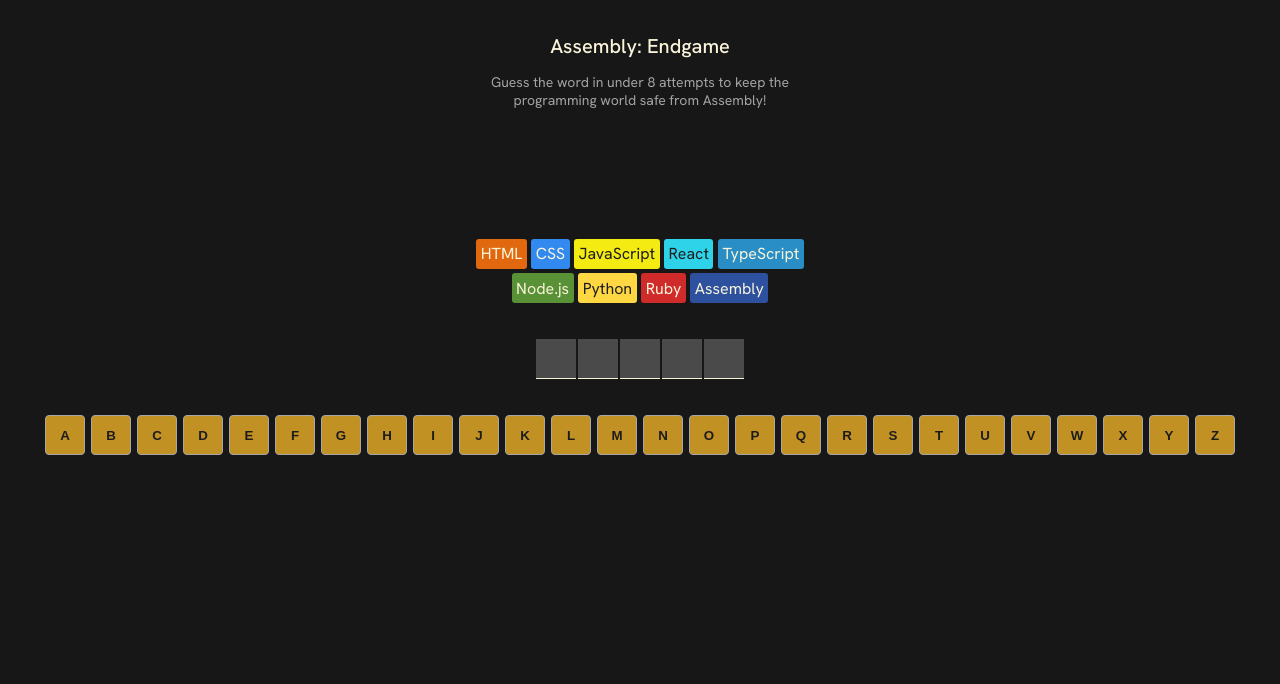
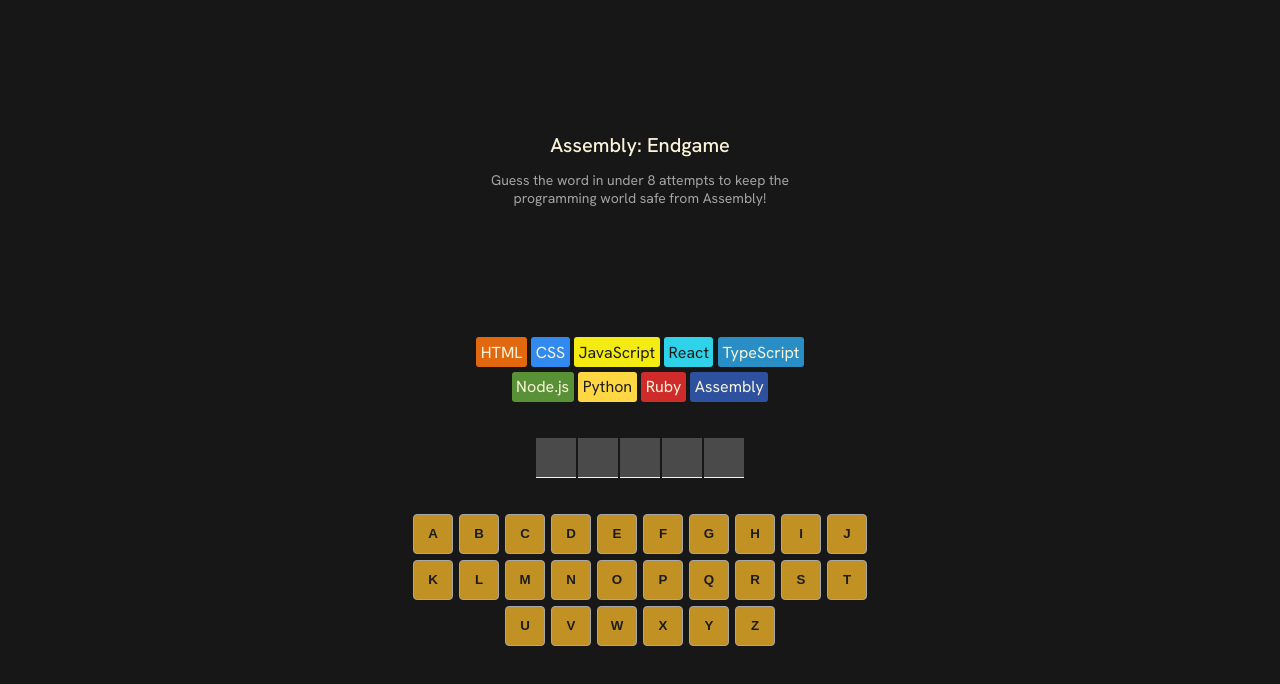
Before and after one commit to jacquikeating/assembly-endgame, a React (Vite) app: page / in a window 1280 px wide. Shown: the top 684 px of the page. Built offline with nearby package versions, Linux system fonts and the light colour scheme.

Commit message:
Minor style adjustments to improve display on large screens

```diff
--- a/src/index.css
+++ b/src/index.css
@@ -11,6 +11,7 @@
     color: #D9D9D9;
     display: flex;
     justify-content: center;
+    align-items: center;
 }
 
 
@@ -161,6 +162,7 @@
 
 .keyboard {
     width: 100%;
+    max-width: 30.9375rem; /* 495px */
     margin-block: 2.25rem; /* 36px */
     display: flex;
     flex-wrap: wrap;
```
